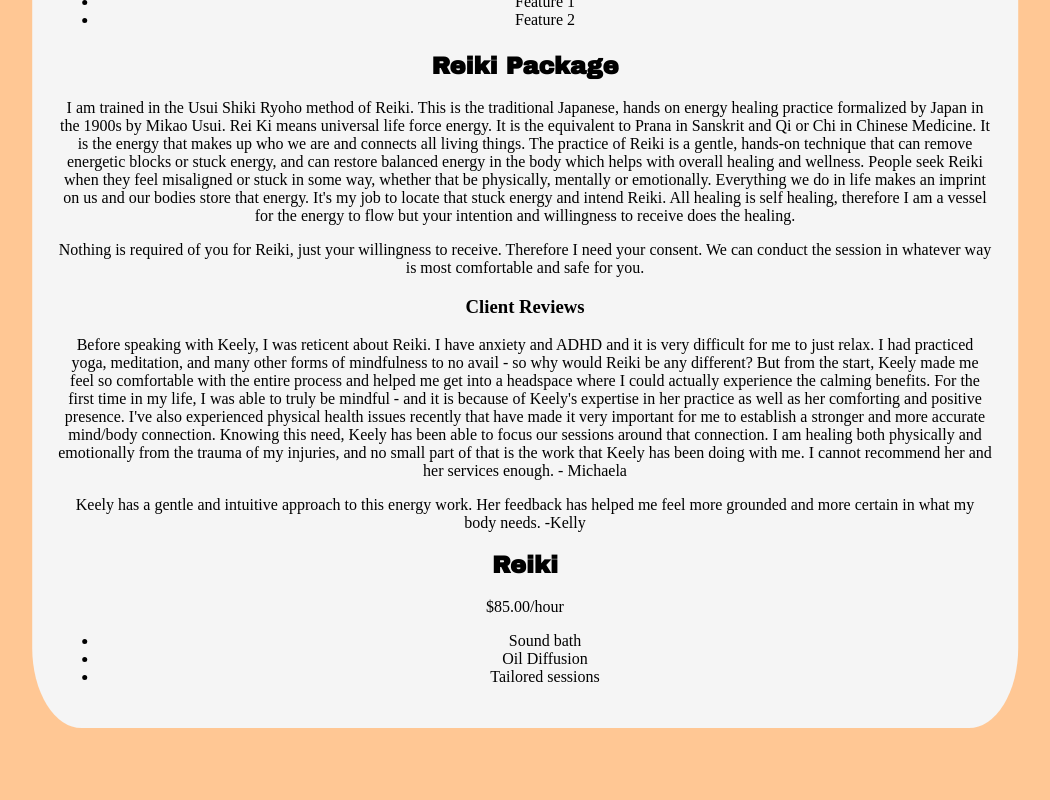
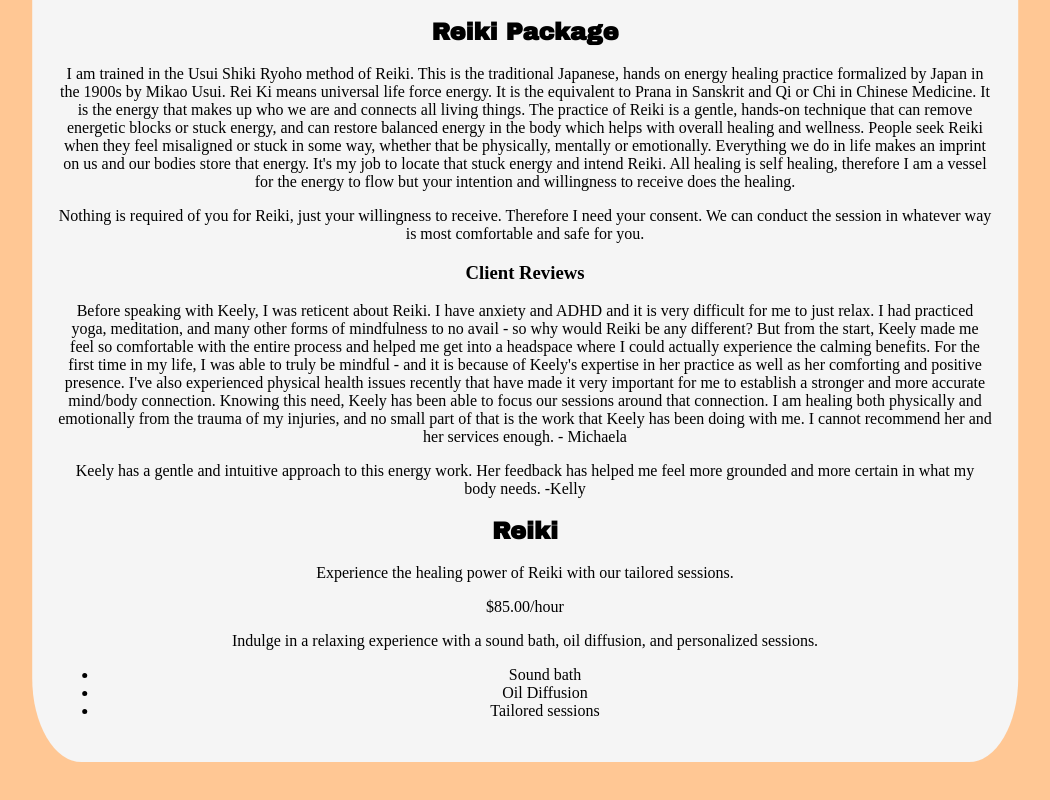
Before and after one commit to Zacharyjsultan/KSS-50, a React (Create React App) app: page /pricing in a window 1280 px wide. Shown: the part 716-1516 px from the top of the page, without its empty margins (115-1165 px from the left). Built offline with nearby package versions, Linux system fonts and the light colour scheme; a web font is replaced by a local one.

Commit message:
mapping through features of card

```diff
--- a/src/Components/components/ReikiPackageCard.jsx
+++ b/src/Components/components/ReikiPackageCard.jsx
@@ -4,9 +4,13 @@ import "./ReikiPackageCard.css";
 const ReikiPackageCard = () => {
   const reikiPackage = {
     title: "Reiki",
+    description:
+      "Experience the healing power of Reiki with our tailored sessions.",
     prices: [
       {
         price: "$85.00/hour",
+        description:
+          "Indulge in a relaxing experience with a sound bath, oil diffusion, and personalized sessions.",
         features: ["Sound bath", "Oil Diffusion", "Tailored sessions"],
       },
     ],
@@ -15,9 +19,11 @@ const ReikiPackageCard = () => {
   return (
     <div className="package">
       <h2 className="package-title">{reikiPackage.title}</h2>
+      <p className="package-description">{reikiPackage.description}</p>
       {reikiPackage.prices.map((price, priceIndex) => (
         <div className="package-price" key={priceIndex}>
           {price.price}
+          <p className="package-description">{price.description}</p>
           <ul className="package-features">
             {price.features.map((feature, featureIndex) => (
               <li key={featureIndex}>{feature}</li>
```
